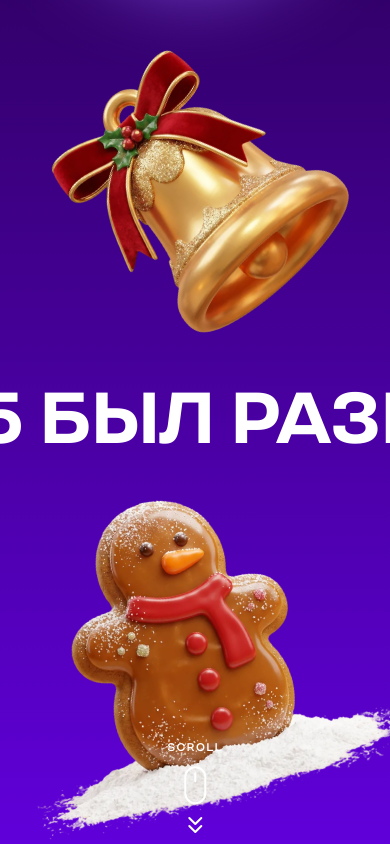
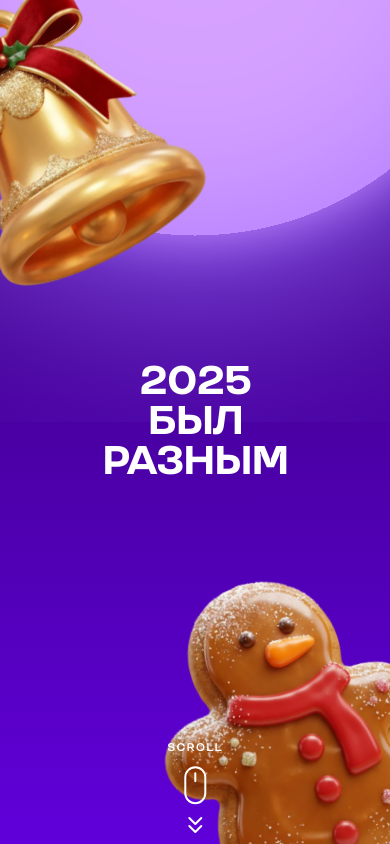
Before and after one commit to musicbydise1/newyear-uzum, a Next.js app: page /home in a window 390 px wide. Built offline with nearby package versions, Linux system fonts and the light colour scheme.

Commit message:
Refactor responsive styles and animations

```diff
--- a/components/Section1.module.scss
+++ b/components/Section1.module.scss
@@ -19,8 +19,8 @@
     transform: rotate(-60deg);
 
     @media (max-width: 768px) {
-      top: 15px;
-      left: 15px;
+      top: -10%;
+      left: -10%;
       img {
         width: 100px;
         height: 100px;
@@ -28,8 +28,9 @@
     }
 
     @media (max-width: 480px) {
-      top: 10px;
-      left: 10px;
+      top: -7%;
+      left: -40%;
+      transform: rotate(-45deg);
       img {
         width: 80px;
         height: 80px;
@@ -46,8 +47,8 @@
     transform-origin: center center;
     transform: rotate(-15deg);
     @media (max-width: 768px) {
-      bottom: 15px;
-      right: 15px;
+      bottom: -25%;
+      right: -10%;
       img {
         width: 100px;
         height: 100px;
@@ -55,8 +56,9 @@
     }
 
     @media (max-width: 480px) {
-      bottom: 10px;
-      right: 10px;
+      bottom: -15%;
+      right: -35%;
+      transform: rotate(-18deg);
       img {
         width: 80px;
         height: 80px;
@@ -66,7 +68,7 @@
   .copy {
     padding: 0 20px;
 
-    @media (min-width: 768px) {
+    @media (max-width: 768px) {
       padding: 0;
     }
 
@@ -80,17 +82,17 @@
       font-weight: 700;
       color: #fff;
       text-align: center;
-      line-height: 1.3;
+      line-height: 100%;
       text-transform: uppercase;
       white-space: nowrap;
 
-      @media (max-width: 480px) {
-        font-size: 2.2rem;
+      @media (max-width: 768px) {
+        font-size: 4.5rem;
       }
 
-      @media (max-width: 768px) {
-        font-size: 4.5rem;
-        line-height: 1.2;
+      @media (max-width: 480px) {
+        font-size: 2.5rem;
+        white-space: wrap;
       }
     }
   }
@@ -110,7 +112,7 @@
     background-color: transparent;
     cursor: pointer;
 
-    @media (min-width: 768px) {
+    @media (max-width: 768px) {
       bottom: 20px;
       width: 40px;
       height: 40px;
--- a/pages/home.js
+++ b/pages/home.js
@@ -12,10 +12,12 @@ import styles from "../styles/Home.module.scss";
 import { gsap } from "gsap";
 import { ScrollTrigger } from "gsap/dist/ScrollTrigger";
 import { useLanguage } from "../contexts/LanguageContext";
+import { useIsMobile } from "../hooks/useIsMobile";
 gsap.registerPlugin(ScrollTrigger);
 
 export default function Home() {
   const { t } = useLanguage();
+  const isMobile = useIsMobile();
   const section1Ref = useRef();
   const section2Ref = useRef();
   const section3Ref = useRef();
@@ -79,7 +81,7 @@ export default function Home() {
         scrub: true,
       },
     }).to(glowElement, {
-      y: "80vh",
+      y: isMobile ? "60vh" : "80vh",
       ease: "none",
     });
 
@@ -93,7 +95,7 @@ export default function Home() {
         scrub: true,
       },
     }).to(glowElement, {
-      y: "160vh",
+      y: isMobile ? "120vh" : "160vh",
       ease: "none",
     });
 
@@ -107,7 +109,7 @@ export default function Home() {
         scrub: true,
       },
     }).to(glowElement, {
-      y: "80vh",
+      y: isMobile ? "60vh" : "80vh",
       ease: "none",
     });
     gsap.timeline({
@@ -119,7 +121,7 @@ export default function Home() {
         scrub: true,
       },
     }).to(glowElement, {
-      y: "160vh",
+      y: isMobile ? "120vh" : "160vh",
       ease: "none",
     });
 
@@ -158,7 +160,7 @@ export default function Home() {
     return () => {
       ScrollTrigger.getAll().forEach((trigger) => trigger.kill());
     };
-  }, []);
+  }, [isMobile]);
 
   return (
     <div>
--- a/styles/Home.module.scss
+++ b/styles/Home.module.scss
@@ -32,7 +32,7 @@
   }
 
   @media (max-width: 480px) {
-    top: -80%;
+    top: -70%;
     height: 120%;
     opacity: 0.4;
   }
@@ -49,8 +49,8 @@
     }
 
     @media (max-width: 480px) {
-      width: 120%;
-      height: 120%;
+      width: 300%;
+      height: 400%;
     }
   }
 }
```
